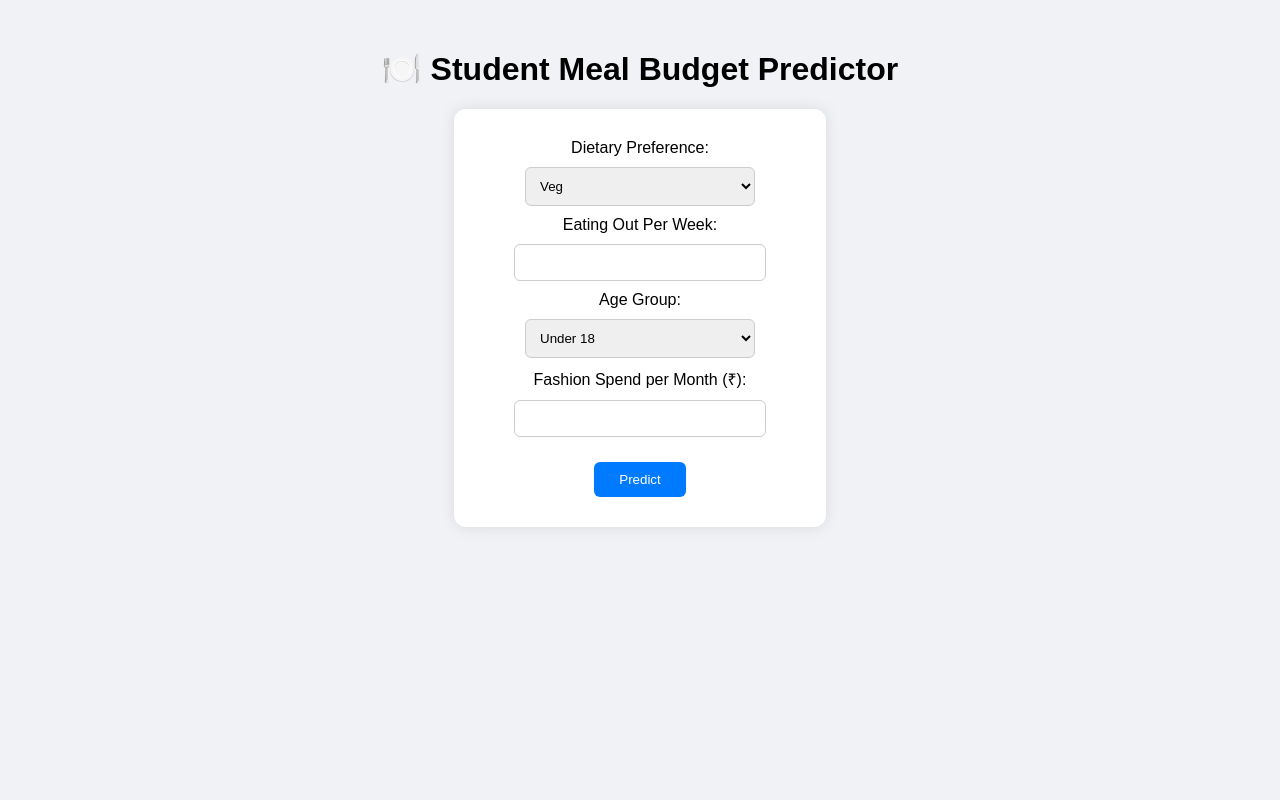
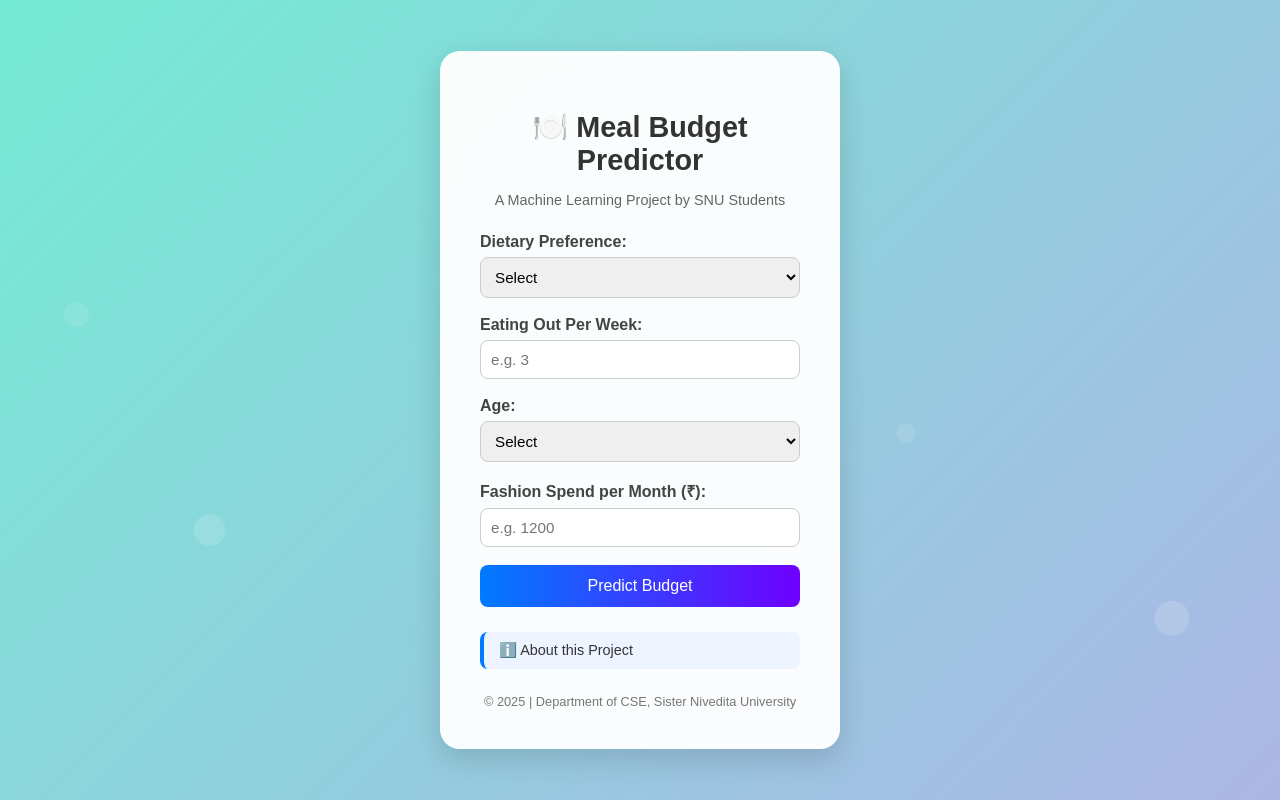
Before and after one commit to Champion0G/meal-budget-predictor, a Flask app: page / in a window 1280 px wide. Run offline with Flask 3, Linux system fonts and the light colour scheme; parts of the project's set-up code (start-up, migrations or seed data) failed here and were passed over.

Commit message:
Updated ui

```diff
--- a/templates/index.html
+++ b/templates/index.html
@@ -1,73 +1,251 @@
 <!DOCTYPE html>
 <html lang="en">
 <head>
-  <meta charset="UTF-8">
-  <title>Meal Budget Predictor</title>
+  <meta charset="UTF-8" />
+  <meta name="viewport" content="width=device-width, initial-scale=1.0" />
+  <title>Meal Budget Predictor | SNU ML Project</title>
   <style>
+    * {
+      box-sizing: border-box;
+    }
+
     body {
-      font-family: Arial;
-      background-color: #f0f2f5;
+      font-family: "Poppins", sans-serif;
+      background: linear-gradient(135deg, #74ebd5, #acb6e5);
+      display: flex;
+      justify-content: center;
+      align-items: center;
+      height: 100vh;
+      margin: 0;
+      overflow: hidden;
+    }
+
+    /* --- Background floating particles --- */
+    .bubble {
+      position: absolute;
+      bottom: -10px;
+      background: rgba(255, 255, 255, 0.25);
+      border-radius: 50%;
+      animation: rise 10s infinite ease-in;
+    }
+
+    @keyframes rise {
+      0% { transform: translateY(0) scale(0.8); opacity: 0.8; }
+      100% { transform: translateY(-120vh) scale(1.2); opacity: 0; }
+    }
+
+    /* --- Container --- */
+    .container {
+      position: relative;
+      z-index: 2;
+      background: rgba(255, 255, 255, 0.95);
+      backdrop-filter: blur(10px);
+      padding: 40px;
+      border-radius: 20px;
+      box-shadow: 0 10px 30px rgba(0, 0, 0, 0.15);
       text-align: center;
-      margin-top: 50px;
+      width: 400px;
+      animation: fadeIn 0.7s ease-in-out;
+      transition: 0.3s ease;
     }
-    form {
-      background: white;
-      display: inline-block;
-      padding: 30px 50px;
-      border-radius: 12px;
-      box-shadow: 0 0 15px rgba(0,0,0,0.1);
+
+    .container:hover {
+      transform: scale(1.02);
+      box-shadow: 0 15px 40px rgba(0, 0, 0, 0.2);
     }
+
+    @keyframes fadeIn {
+      from { opacity: 0; transform: translateY(20px); }
+      to { opacity: 1; transform: translateY(0); }
+    }
+
+    h1 {
+      color: #333;
+      font-size: 1.8rem;
+      margin-bottom: 8px;
+    }
+
+    p.subtitle {
+      font-size: 0.9rem;
+      color: #666;
+      margin-bottom: 25px;
+    }
+
+    label {
+      display: block;
+      text-align: left;
+      font-weight: 600;
+      margin-bottom: 6px;
+      color: #444;
+    }
+
     input, select {
-      margin: 10px;
+      width: 100%;
       padding: 10px;
-      width: 230px;
-      border-radius: 6px;
+      border-radius: 8px;
       border: 1px solid #ccc;
+      margin-bottom: 18px;
+      font-size: 0.95rem;
+      outline: none;
+      transition: all 0.3s;
     }
+
+    input:focus, select:focus {
+      border-color: #007bff;
+      box-shadow: 0 0 10px rgba(0, 123, 255, 0.2);
+    }
+
     button {
-      margin-top: 15px;
-      padding: 10px 25px;
-      background-color: #007bff;
+      background: linear-gradient(90deg, #007bff, #6f00ff);
       color: white;
       border: none;
-      border-radius: 6px;
+      border-radius: 8px;
+      padding: 12px 20px;
+      font-size: 1rem;
+      cursor: pointer;
+      transition: all 0.3s ease;
+      width: 100%;
+    }
+
+    button:hover {
+      background: linear-gradient(90deg, #0056b3, #4b00c7);
+      transform: translateY(-2px);
+      box-shadow: 0 5px 15px rgba(0, 91, 187, 0.3);
+    }
+
+    .result {
+      margin-top: 25px;
+      padding: 15px;
+      background: #f5f8ff;
+      border-radius: 8px;
+      font-weight: bold;
+      color: #333;
+      border-left: 5px solid #007bff;
+      animation: fadeIn 0.5s ease-in-out;
+    }
+
+    footer {
+      margin-top: 25px;
+      font-size: 0.8rem;
+      color: #777;
+    }
+
+    /* --- About section --- */
+    .info {
+      margin-top: 25px;
+      background: #eef4ff;
+      border-left: 4px solid #007bff;
+      border-radius: 8px;
+      padding: 10px 15px;
+      text-align: left;
+      font-size: 0.9rem;
+      color: #333;
+      transition: all 0.3s ease;
       cursor: pointer;
     }
-    button:hover {
-      background-color: #0056b3;
+
+    .info:hover {
+      background: #e0ecff;
     }
-    h2 {
-      color: #333;
+
+    .info p {
+      display: none;
+      margin-top: 10px;
+      color: #555;
+    }
+
+    /* --- Aesthetic cursor --- */
+    .cursor {
+      width: 15px;
+      height: 15px;
+      border-radius: 50%;
+      position: fixed;
+      pointer-events: none;
+      background: radial-gradient(circle, #007bff 0%, transparent 70%);
+      transform: translate(-50%, -50%);
+      z-index: 1000;
+      mix-blend-mode: screen;
     }
   </style>
 </head>
 <body>
-  <h1>🍽️ Student Meal Budget Predictor</h1>
-  <form action="/predict" method="POST">
-    <label>Dietary Preference:</label><br>
-    <select name="diet">
-      <option value="Veg">Veg</option>
-      <option value="Non-Veg">Non-Veg</option>
-    </select><br>
 
-    <label>Eating Out Per Week:</label><br>
-    <input type="number" name="eating_out" required><br>
+  <!-- floating aesthetic cursor -->
+  <div class="cursor" id="cursor"></div>
 
-    <label>Age Group:</label><br>
-    <select name="age">
-      <option value="Under 18">Under 18</option>
-      <option value="18-25">18-25</option>
-      <option value="25+">25+</option>
-    </select><br>
+  <!-- floating background bubbles -->
+  <div class="bubble" style="left:5%;width:25px;height:25px;animation-delay:0s;"></div>
+  <div class="bubble" style="left:15%;width:35px;height:35px;animation-delay:2s;"></div>
+  <div class="bubble" style="left:45%;width:30px;height:30px;animation-delay:4s;"></div>
+  <div class="bubble" style="left:70%;width:20px;height:20px;animation-delay:1s;"></div>
+  <div class="bubble" style="left:90%;width:40px;height:40px;animation-delay:3s;"></div>
 
-    <label>Fashion Spend per Month (₹):</label><br>
-    <input type="number" name="fashion_spend" required><br>
+  <div class="container">
+    <h1>🍽️ Meal Budget Predictor</h1>
+    <p class="subtitle">A Machine Learning Project by SNU Students</p>
 
-    <button type="submit">Predict</button>
-  </form>
+    <form action="/predict" method="POST">
+      <label>Dietary Preference:</label>
+      <select name="diet" required>
+        <option value="">Select</option>
+        <option value="Veg">Vegetarian</option>
+        <option value="Non-Veg">Non-Vegetarian</option>
+      </select>
 
-  {% if prediction_text %}
-    <h2 style="margin-top: 30px;">{{ prediction_text }}</h2>
-  {% endif %}
+      <label>Eating Out Per Week:</label>
+      <input type="number" name="eating_out" placeholder="e.g. 3" min="0" required />
+
+      <label>Age:</label>
+      <select name="age" required>
+        <option value="">Select</option>
+        <option value="Age-18">18</option>
+        <option value="Age-19">19</option>
+        <option value="Age-20">20</option>
+        <option value="Age-21">21</option>
+        <option value="Age-22">22</option>
+        <option value="Age-23">23</option>
+        <option value="Age-24">24</option>
+        <option value="Age-25">25+</option>
+      </select>
+
+      <label>Fashion Spend per Month (₹):</label>
+      <input type="number" name="fashion_spend" placeholder="e.g. 1200" min="0" required />
+
+      <button type="submit">Predict Budget</button>
+    </form>
+
+    {% if prediction_text %}
+      <div class="result">
+        {{ prediction_text }}
+      </div>
+    {% endif %}
+
+    <div class="info" onclick="toggleInfo()">
+      ℹ️ About this Project
+      <p id="info-text">
+        This web app uses a <b>Gradient Boosting Regression Model</b> trained on student lifestyle data (diet, fashion spend, age, eating frequency)
+        to estimate the expected meal budget per person. It demonstrates ML model deployment using Flask.
+      </p>
+    </div>
+
+    <footer>
+      © 2025 | Department of CSE, Sister Nivedita University
+    </footer>
+  </div>
+
+  <script>
+    // toggle info section
+    function toggleInfo() {
+      const text = document.getElementById('info-text');
+      text.style.display = text.style.display === 'block' ? 'none' : 'block';
+    }
+
+    // floating cursor effect
+    const cursor = document.getElementById('cursor');
+    document.addEventListener('mousemove', (e) => {
+      cursor.style.left = e.pageX + 'px';
+      cursor.style.top = e.pageY + 'px';
+    });
+  </script>
 </body>
 </html>
```
